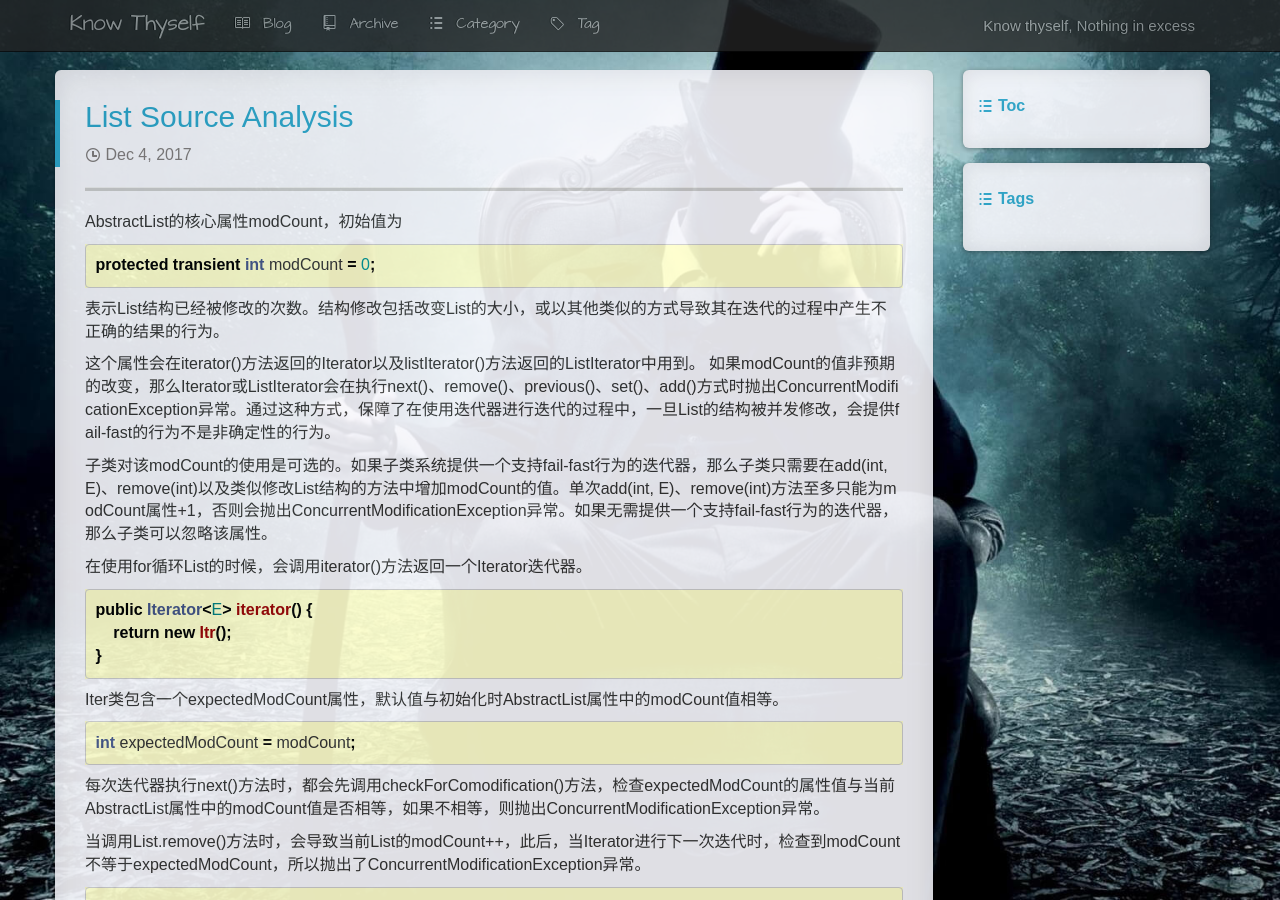
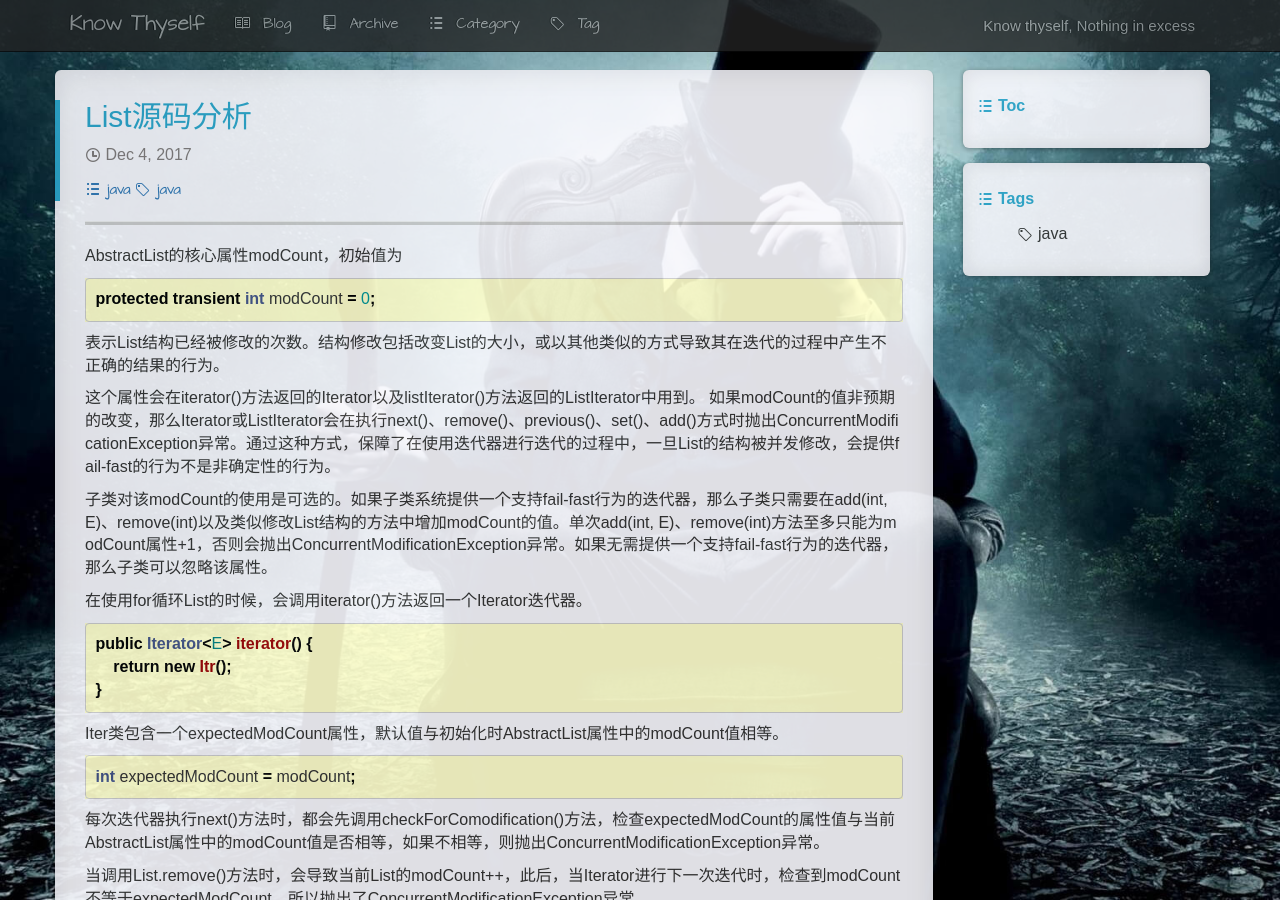
Before and after one commit to liushoukai/liushoukai.github.io, a Jekyll site: the page built from _posts/2017-12-04-list-source-analysis.md, in a window 1280 px wide and 900 px high. Built offline with Jekyll 4.4.1, drawn with Linux system fonts in a browser that asks for light colours; some web fonts are replaced; comment, search, counter and statistics services are not loaded.

Commit message:
Update 2017-12-04-list-source-analysis.md

```diff
--- a/_posts/2017-12-04-list-source-analysis.md
+++ b/_posts/2017-12-04-list-source-analysis.md
@@ -1,4 +1,9 @@
-
+---
+layout: post
+title:  List源码分析
+categories: java
+tags: java
+---
 
 AbstractList的核心属性modCount，初始值为
 
```
